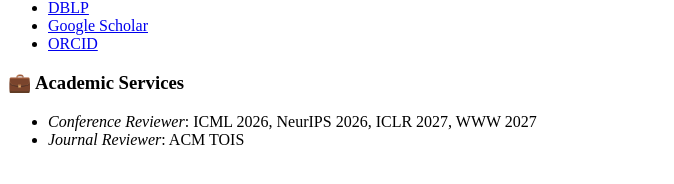
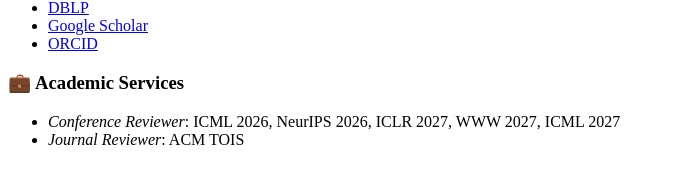
Before and after one commit to chris-Ang-li/chris-Ang-li.github.io, a Jekyll site: the page built from _pages/includes/services.md, in a window 1280 px wide. Shown: the part 296-480 px from the top of the page, without its empty margins (0-674 px from the left). Built offline with Jekyll 4.4.1, drawn with Linux system fonts in a browser that asks for light colours; our own code applies the rules of GitHub Pages for plain Markdown files.

Commit message:
Update services.md

```diff
--- a/_pages/includes/services.md
+++ b/_pages/includes/services.md
@@ -1,3 +1,3 @@
 # 💼 Academic Services
-- *Conference Reviewer*: ICML 2026, NeurIPS 2026, ICLR 2027, WWW 2027
+- *Conference Reviewer*: ICML 2026, NeurIPS 2026, ICLR 2027, WWW 2027, ICML 2027
 - *Journal Reviewer*: ACM TOIS
```
